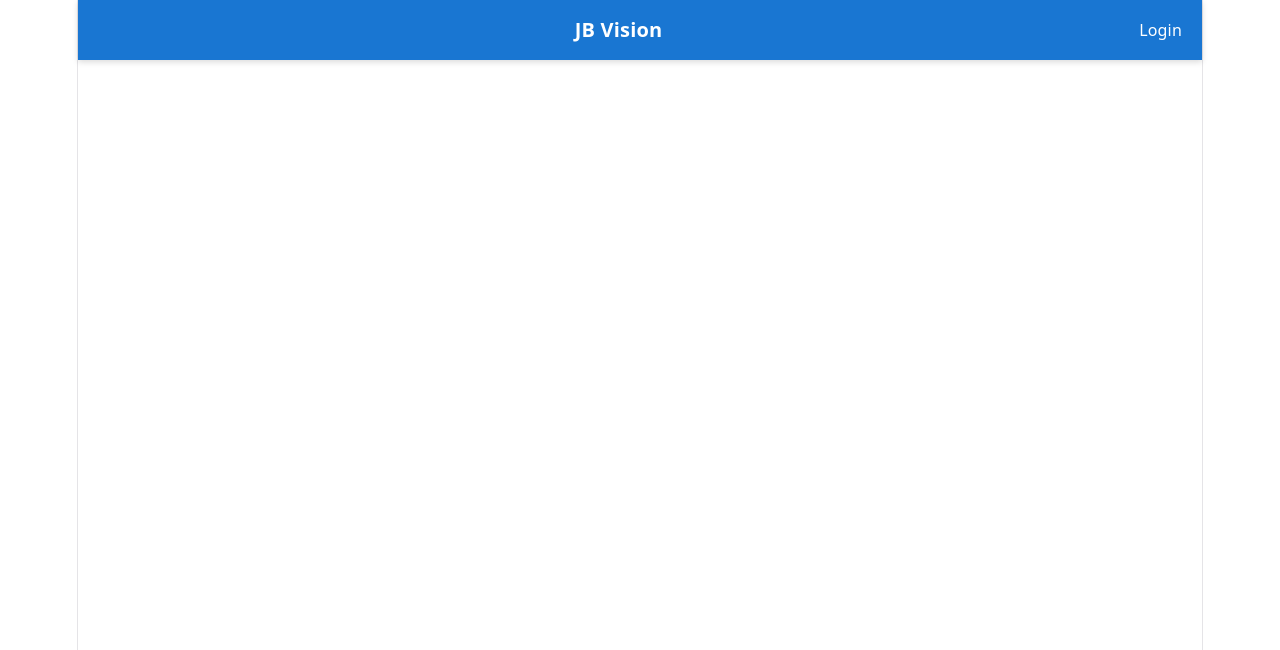
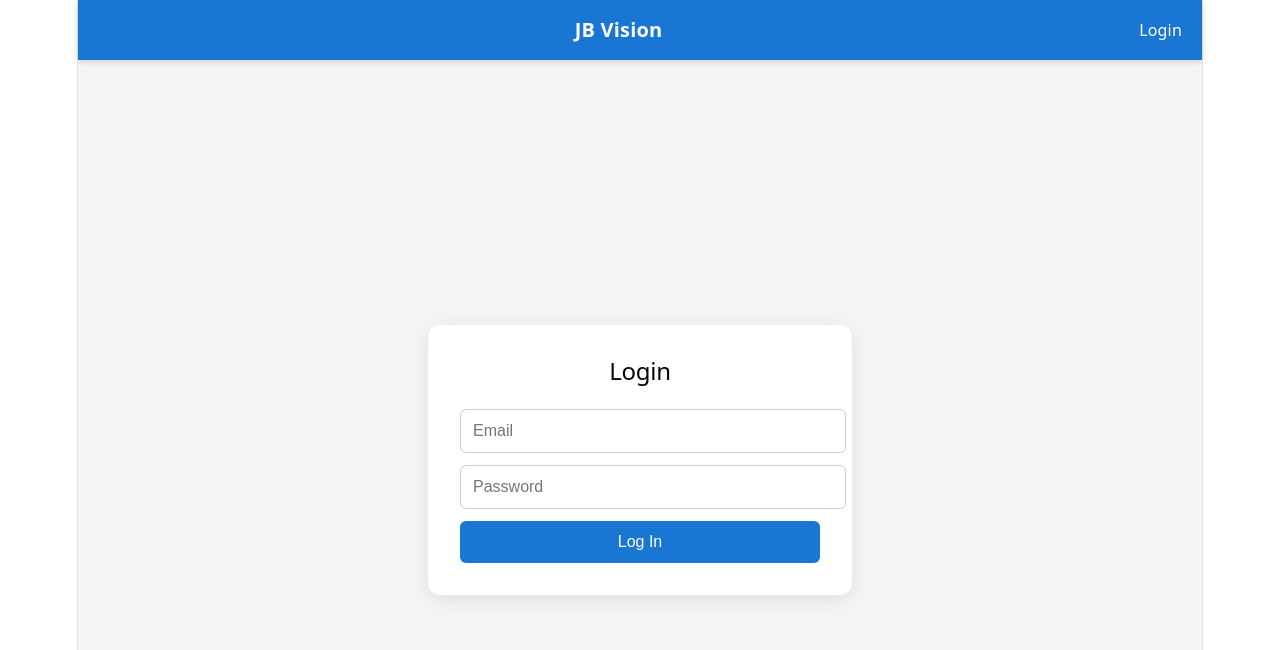
Before and after one commit to jasonbatingan1-cmd/Optical_Patient_Project, a React (Vite) app in the folder client/: page /login in a window 1280 px wide. Shown: the top 650 px of the page. Built offline with nearby package versions, Linux system fonts and the light colour scheme; no server answers.

Commit message:
Update Login.jsx

```diff
--- a/client/src/pages/Login.jsx
+++ b/client/src/pages/Login.jsx
@@ -1,11 +1,10 @@
 import { useState } from "react";
 import { Navigate, useNavigate } from "react-router-dom";
 import { useAuth } from "../context/AuthContext.jsx";
-import { apiPost } from "../api";
 
 export default function LoginPage() {
     const nav = useNavigate();
-    const { isAuthenticated, login } = useAuth();   // <-- FIXED
+    const { isAuthenticated, login } = useAuth();
 
     if (isAuthenticated) {
         return <Navigate to="/dashboard" replace />;
@@ -20,12 +19,47 @@
         setError("");
 
         try {
-            await login(email, password);   // <-- correct
+            await login(email, password);
             nav("/dashboard");
         } catch (err) {
             setError("Invalid email or password");
         }
     };
+
+    return (
+        <div style={styles.container}>
+            <div style={styles.card}>
+                <h2 style={styles.title}>Login</h2>
+
+                <form onSubmit={handleSubmit}>
+                    <input
+                        type="email"
+                        placeholder="Email"
+                        value={email}
+                        onChange={(e) => setEmail(e.target.value)}
+                        required
+                        style={styles.input}
+                    />
+
+                    <input
+                        type="password"
+                        placeholder="Password"
+                        value={password}
+                        onChange={(e) => setPassword(e.target.value)}
+                        required
+                        style={styles.input}
+                    />
+
+                    {error && <p style={styles.error}>{error}</p>}
+
+                    <button type="submit" style={styles.button}>
+                        Log In
+                    </button>
+                </form>
+            </div>
+        </div>
+    );
+}
 
 const styles = {
     container: {
@@ -69,4 +103,3 @@
         marginBottom: 12
     }
 };
-}
```
